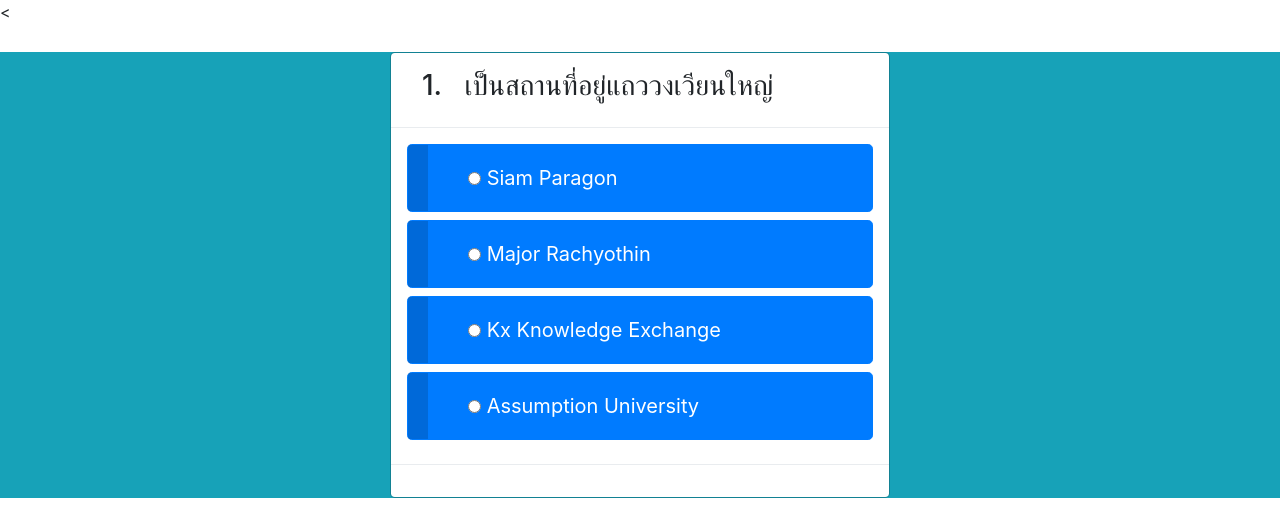
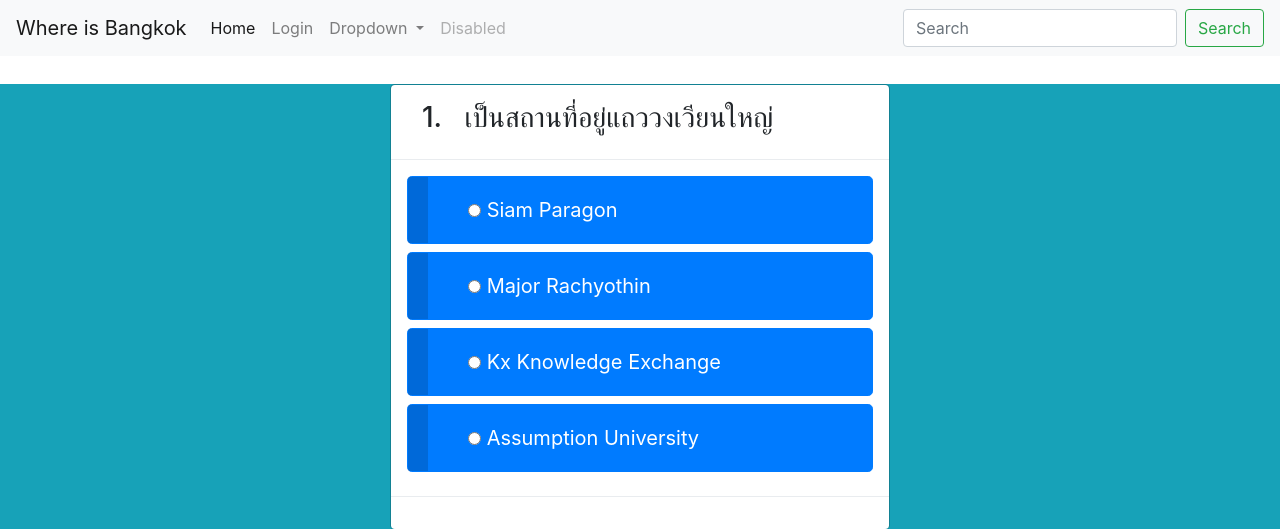
Before and after one commit to lebrancconvas/whereinbangkok, a PHP site: page / in a window 1280 px wide. Shown: the top 529 px of the page. Run offline with PHP 8.4, Linux system fonts and the light colour scheme; some libraries are stand-ins or nearby versions.

Commit message:
Edit Navbar

```diff
--- a/index.php
+++ b/index.php
@@ -1,9 +1,9 @@
-<<!DOCTYPE html>
+<!DOCTYPE html>
 <html>
 <head>
     <meta charset="utf-8" />
     <meta http-equiv="X-UA-Compatible" content="IE=edge">
-    <title>Where in Bangkok</title>
+    <title>Where in Bangkok | Test that how Bangkokian still in you</title>
     <meta name="viewport" content="width=device-width, initial-scale=1">
     <link rel="stylesheet" type="text/css" media="screen" href="node_modules/bootstrap/dist/css/bootstrap.min.css" />
     <style>
@@ -366,6 +366,41 @@
     </style>
 </head>
 <body>
+<nav class="navbar navbar-expand-lg navbar-light bg-light">
+  <a class="navbar-brand" href="index.php">Where is Bangkok</a>
+  <button class="navbar-toggler" type="button" data-toggle="collapse" data-target="#navbarSupportedContent" aria-controls="navbarSupportedContent" aria-expanded="false" aria-label="Toggle navigation">
+    <span class="navbar-toggler-icon"></span>
+  </button>
+
+  <div class="collapse navbar-collapse" id="navbarSupportedContent">
+    <ul class="navbar-nav mr-auto">
+      <li class="nav-item active">
+        <a class="nav-link" href="#">Home <span class="sr-only">(current)</span></a>
+      </li>
+      <li class="nav-item">
+        <a class="nav-link" href="#">Login</a>
+      </li>
+      <li class="nav-item dropdown">
+        <a class="nav-link dropdown-toggle" href="#" id="navbarDropdown" role="button" data-toggle="dropdown" aria-haspopup="true" aria-expanded="false">
+          Dropdown
+        </a>
+        <div class="dropdown-menu" aria-labelledby="navbarDropdown">
+          <a class="dropdown-item" href="#">Action</a>
+          <a class="dropdown-item" href="#">Another action</a>
+          <div class="dropdown-divider"></div>
+          <a class="dropdown-item" href="#">Something else here</a>
+        </div>
+      </li>
+      <li class="nav-item">
+        <a class="nav-link disabled" href="#">Disabled</a>
+      </li>
+    </ul>
+    <form class="form-inline my-2 my-lg-0">
+      <input class="form-control mr-sm-2" type="search" placeholder="Search" aria-label="Search">
+      <button class="btn btn-outline-success my-2 my-sm-0" type="submit">Search</button>
+    </form>
+  </div>
+</nav>
 <div class="container-fluid bg-info">
     <div class="modal-dialog">
       <div class="modal-content">
```
